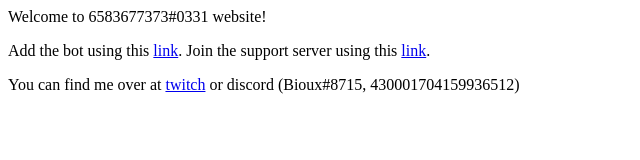
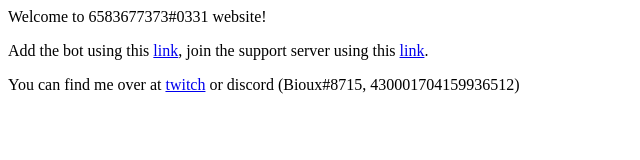
Before and after one commit to Bioux1/bioux1.github.io, a plain HTML site: page index.html in a window 1280 px wide. Shown: the full height of the page, 0-640 px from the left. Drawn offline with Linux system fonts and the light colour scheme.

Commit message:
Update index.html

```diff
--- a/index.html
+++ b/index.html
@@ -5,7 +5,7 @@
     </head>
     <body>
         <p>Welcome to 6583677373#0331 website!</p>
-        <p>Add the bot using this <a href="https://discord.com/api/oauth2/authorize?client_id=1033466118335107112&permissions=8&scope=applications.commands%20bot">link</a>. Join the support server using this <a href="https://discord.gg/NDbyBUz2kN">link</a>.</p>
+        <p>Add the bot using this <a href="https://discord.com/api/oauth2/authorize?client_id=1033466118335107112&permissions=8&scope=applications.commands%20bot">link</a>, join the support server using this <a href="https://discord.gg/NDbyBUz2kN">link</a>.</p>
         <p>You can find me over at <a href="https://twitch.tv/bioux">twitch</a> or discord (Bioux#8715, 430001704159936512)</p>
     </body>
 </html>
```
